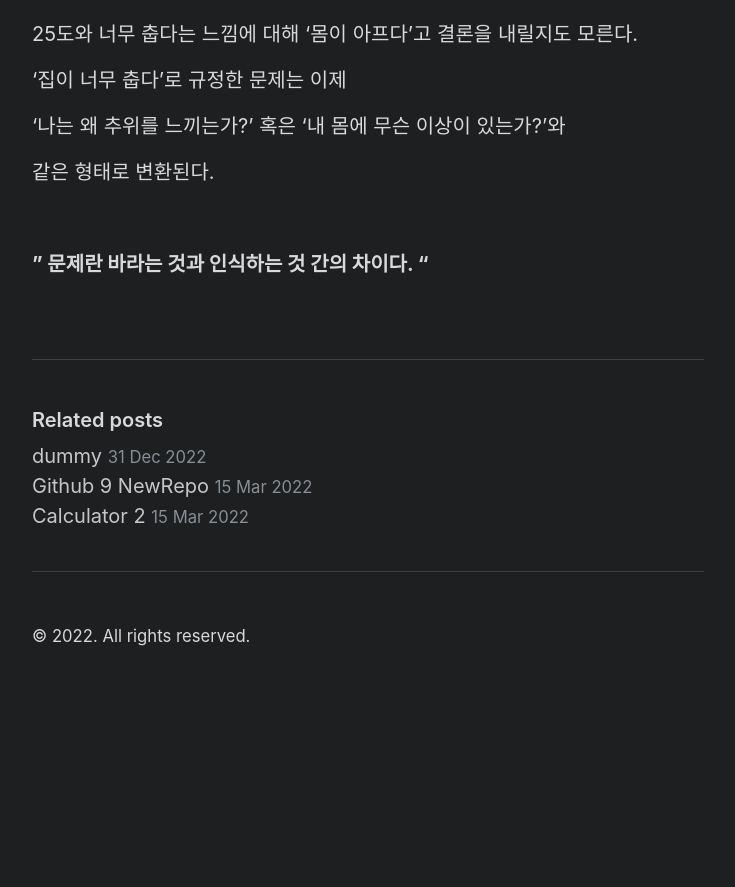
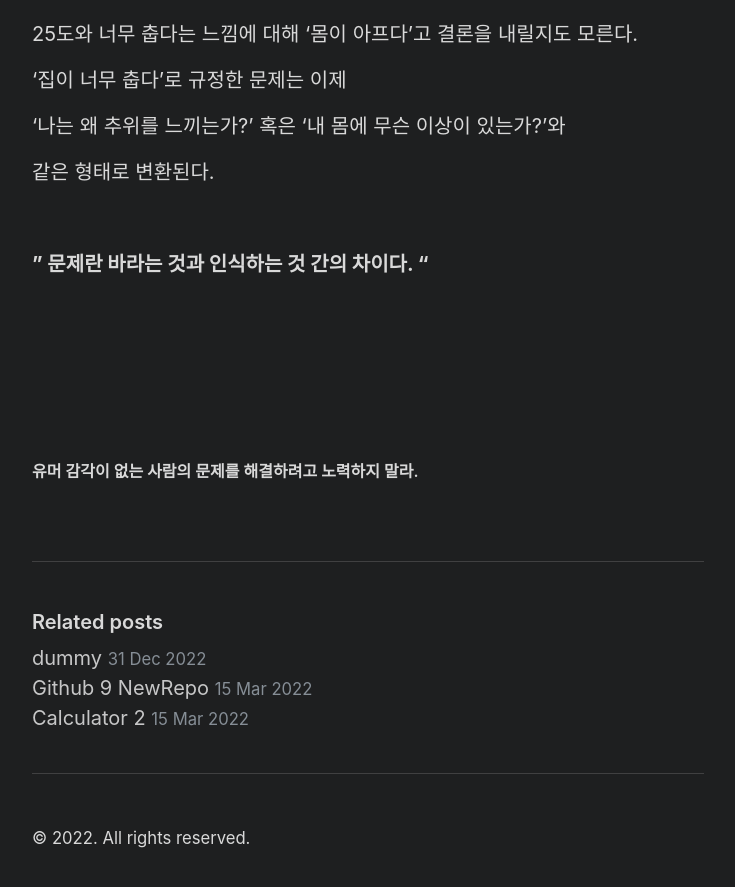
Before and after one commit to Dev-Dotoli/dev-dotoli.github.com, a Jekyll site: the page built from _posts/2022-03-16-Book-2.md, in a window 1280 px wide and 900 px high, scrolled down 1727 px. Shown: the top 887 px of the window, without its empty margins (272-1007 px from the left). Built offline with Jekyll 4.4.1, drawn with Linux system fonts in a browser that asks for light colours; before the commit the page ends 2425 px from its top, so only the background shows below that.

Commit message:
Docs: add contents

```diff
--- a/_posts/2022-03-16-Book-2.md
+++ b/_posts/2022-03-16-Book-2.md
@@ -77,3 +77,7 @@ Gerald Weinberg
 <br>
 
 **" 문제란 바라는 것과 인식하는 것 간의 차이다. "**
+
+<br><br><br><br><br>
+
+###### 유머 감각이 없는 사람의 문제를 해결하려고 노력하지 말라.
```
